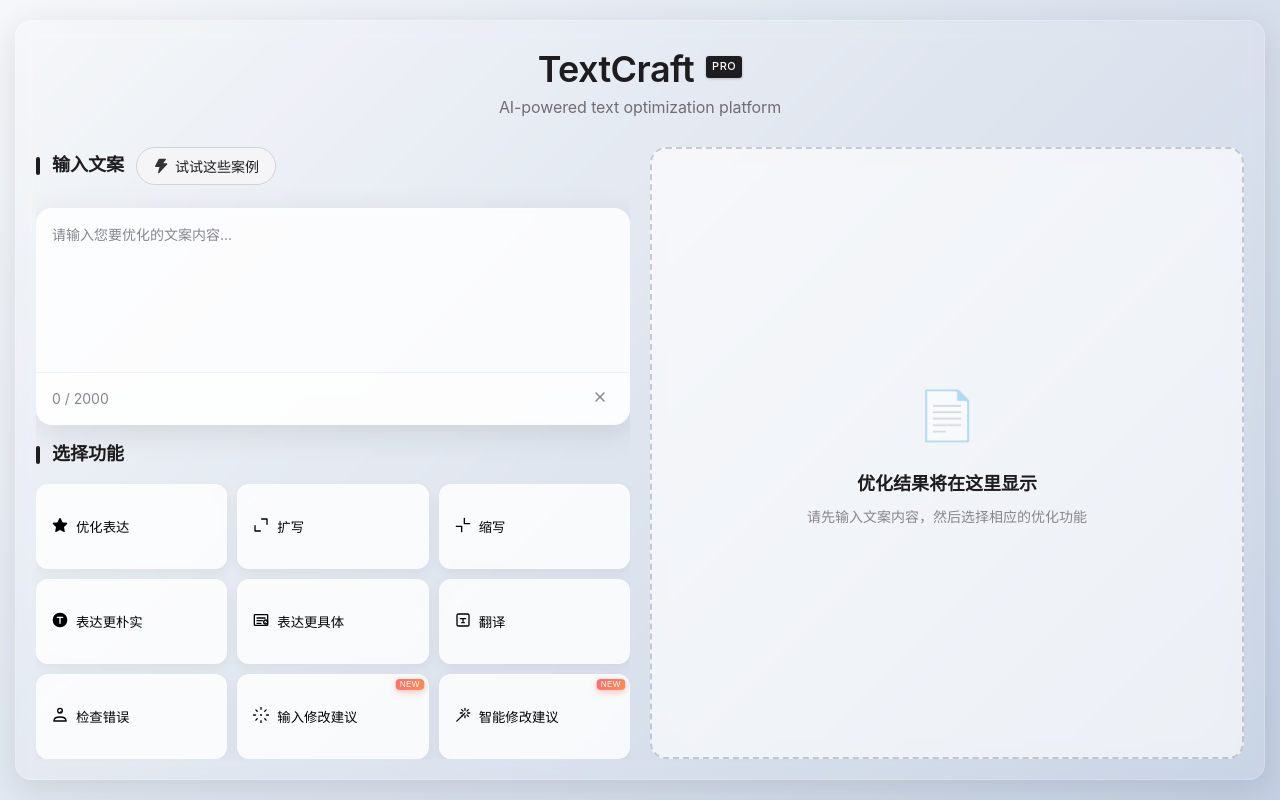
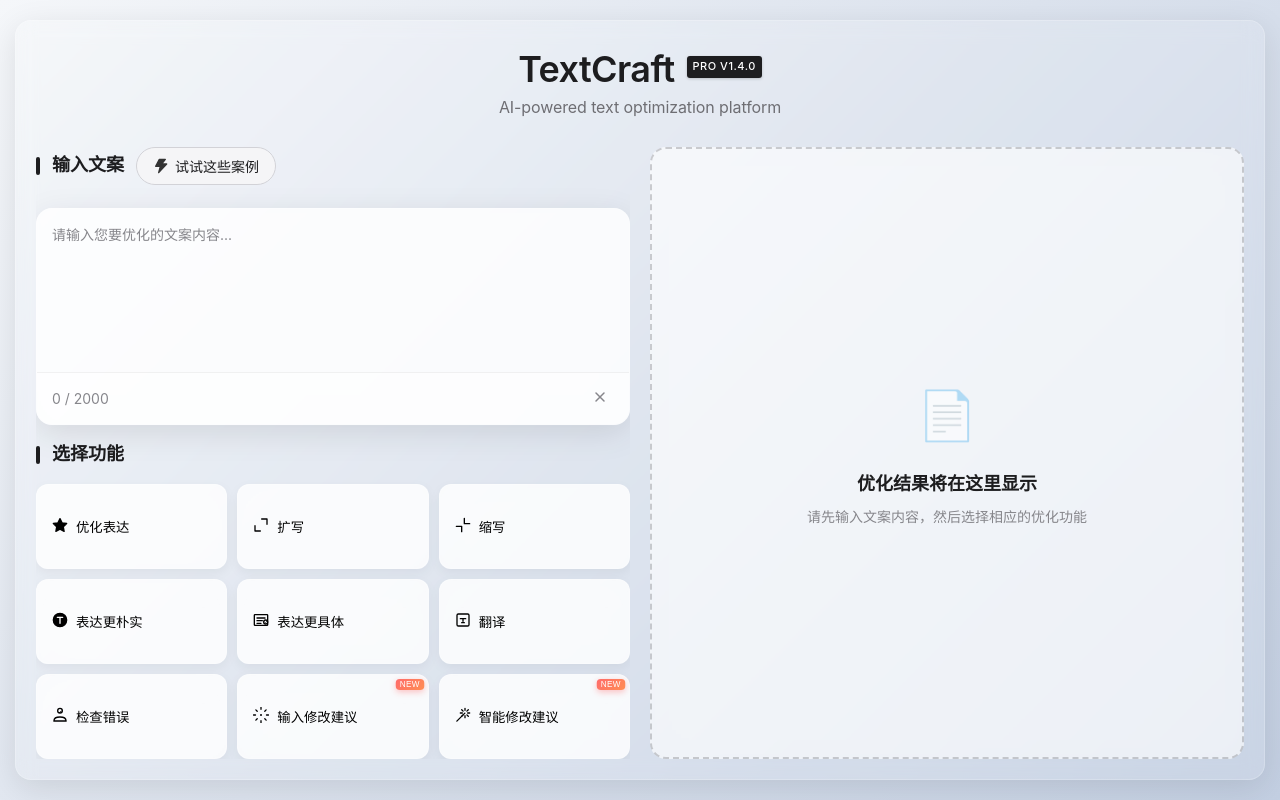
Before and after one commit to YanaYuan/textcraft-pro, a website: page index.html in a window 1280 px wide. Drawn offline with Linux system fonts and the light colour scheme.

Commit message:
更新版本号显示为 Pro v1.4.0
- 在页面header中显示当前版本标签
- 同步更新主文件和public目录
- 触发Vercel重新部署

```diff
--- a/index.html
+++ b/index.html
@@ -11,7 +11,7 @@
         <header class="header">
             <div class="logo">
                 <h1>TextCraft</h1>
-                <span class="version">Pro</span>
+                <span class="version">Pro v1.4.0</span>
             </div>
             <div class="subtitle">AI-powered text optimization platform</div>
         </header>
```
Also changed, not shown: public/index.html (+1 -1 lines).
